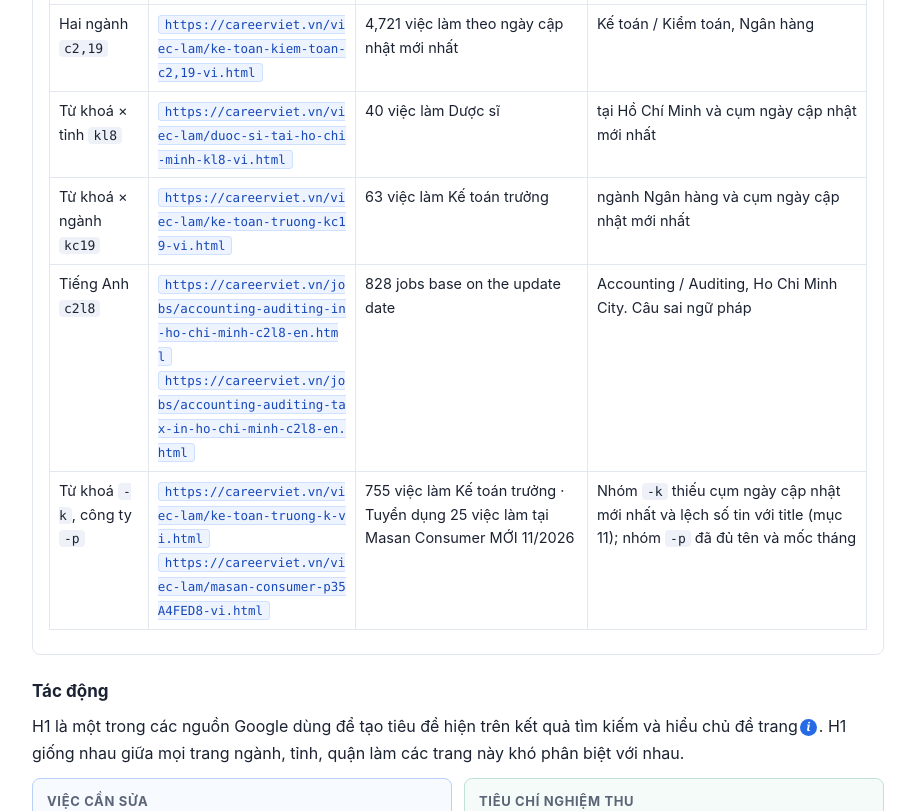
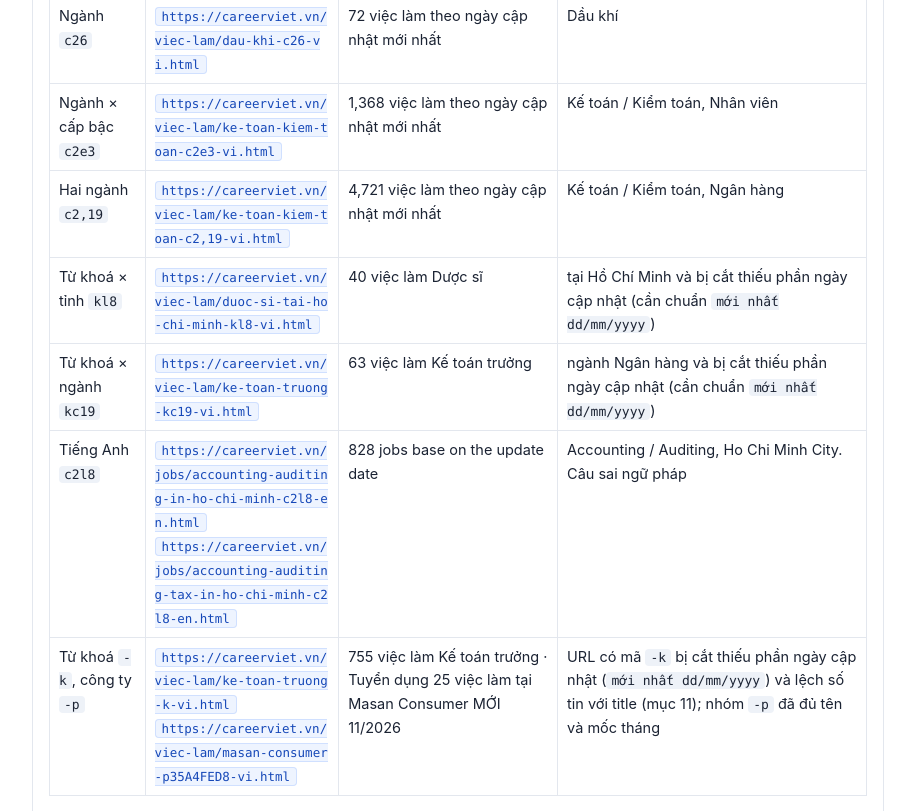
Before and after one commit to GTVSEO/gtv-client-previews, a plain HTML site: page careerviet-technical-issues-2026-1d89dbc4/index.html in a window 1280 px wide. Shown: the part 10849-11660 px from the top of the page, without its empty margins (302-1217 px from the left). Drawn offline with Linux system fonts and the light colour scheme.

Commit message:
careerviet-technical-issues: clarify H1 -k missing update date and unify moi nhat dd/mm/yyyy in section 3

```diff
--- a/careerviet-technical-issues-2026-1d89dbc4/index.html
+++ b/careerviet-technical-issues-2026-1d89dbc4/index.html
@@ -482,7 +482,7 @@ module.exports = {
 
 <!-- ============ 3 ============ -->
 <h2 id="v3" data-toc="3. H1 thiếu ngành, tỉnh, quận" data-p="p1"><span class="tag p1">P1</span>3. H1 trong HTML máy chủ thiếu ngành, tỉnh, quận</h2>
-<div class="lead"><b>Tóm tắt:</b> HTML do máy chủ trả về có H1 chung chung, ví dụ "828 việc làm theo ngày cập nhật mới nhất". Tên ngành và tỉnh chỉ hiện ra sau khi JavaScript chạy. Sau khi sửa mục 1, đây là H1 mà Google sẽ đọc trên hàng nghìn trang, nên cần sửa cùng đợt.</div>
+<div class="lead"><b>Tóm tắt:</b> HTML do máy chủ trả về có H1 chung chung ở nhóm ngành, tỉnh, quận (ví dụ "828 việc làm theo ngày cập nhật mới nhất"), còn ở các URL có mã <code>-k</code> (gồm <code>-kl</code>, <code>-kc</code>) lại bị cắt thiếu phần ngày cập nhật. Sau khi sửa mục 1, đây là H1 mà Google sẽ đọc trên hàng nghìn trang, nên cần sửa cùng đợt theo mẫu chuẩn kèm <code>mới nhất dd/mm/yyyy</code>.</div>
 
 <div class="ba">
 <div><div class="code-hd bad"><span>HTML máy chủ trả về</span><button class="cp" type="button">Chép mẫu</button></div><pre><code>&lt;div class="job-found-amout"&gt;
@@ -490,6 +490,7 @@ module.exports = {
 <div><div class="code-hd good"><span>Sau khi JavaScript chạy</span><button class="cp" type="button">Chép mẫu</button></div><pre><code><span class="dl-g">&lt;h1&gt;828 việc làm Kế toán / Kiểm toán tại</span><span class="dl-g">Hồ Chí Minh theo ngày cập nhật mới nhất&lt;/h1&gt;</span></code></pre></div>
 </div>
 <figure><img src="assets/client-v1/h1-sau-khi-chay-js.png" alt="Trang Kế toán tại Hồ Chí Minh sau khi JavaScript chạy"><figcaption>Trang <a class="u" href="https://careerviet.vn/viec-lam/ke-toan-kiem-toan-tai-ho-chi-minh-c2l8-vi.html" target="_blank" rel="noopener">https://careerviet.vn/viec-lam/ke-toan-kiem-toan-tai-ho-chi-minh-c2l8-vi.html</a> trên trình duyệt (12:07 ngày 26/11): người dùng thấy H1 đủ ngành và tỉnh. Bản HTML máy chủ gửi cho Googlebot thì thiếu hai thông tin này.</figcaption></figure>
+<p><b>Lưu ý về nhóm URL từ khoá (<code>-k</code>):</b> hiện trạng H1 ở các URL có mã <code>-k</code>, <code>-kl</code>, <code>-kc</code> đang bị cắt thiếu phần "ngày cập nhật mới nhất" (ví dụ <a class="u" href="https://careerviet.vn/viec-lam/ke-toan-truong-k-vi.html" target="_blank" rel="noopener">ke-toan-truong-k</a> chỉ hiện "755 việc làm Kế toán trưởng", còn <a class="u" href="https://careerviet.vn/viec-lam/duoc-si-tai-ho-chi-minh-kl8-vi.html" target="_blank" rel="noopener">kl8</a> sau khi chạy JavaScript cũng chỉ hiện "40 việc làm Dược sĩ tại Hồ Chí Minh"). Cần chuẩn hoá đồng nhất thành cụm <code>mới nhất dd/mm/yyyy</code> (ví dụ <code>mới nhất 26/11/2026</code>) trên tất cả nhóm trang.</p>
 
 <details open><summary>H1 đo được trên 13 loại trang</summary><div class="in"><div class="tw"><table>
 <tr><th>Loại trang</th><th>URL đo trực tiếp</th><th>H1 trong HTML máy chủ</th><th>Thông tin còn thiếu</th></tr>
@@ -502,10 +503,10 @@ module.exports = {
 <tr><td>Ngành <code>c26</code></td><td><a class="u" href="https://careerviet.vn/viec-lam/dau-khi-c26-vi.html" target="_blank" rel="noopener">https://careerviet.vn/viec-lam/dau-khi-c26-vi.html</a></td><td>72 việc làm theo ngày cập nhật mới nhất</td><td>Dầu khí</td></tr>
 <tr><td>Ngành × cấp bậc <code>c2e3</code></td><td><a class="u" href="https://careerviet.vn/viec-lam/ke-toan-kiem-toan-c2e3-vi.html" target="_blank" rel="noopener">https://careerviet.vn/viec-lam/ke-toan-kiem-toan-c2e3-vi.html</a></td><td>1,368 việc làm theo ngày cập nhật mới nhất</td><td>Kế toán / Kiểm toán, Nhân viên</td></tr>
 <tr><td>Hai ngành <code>c2,19</code></td><td><a class="u" href="https://careerviet.vn/viec-lam/ke-toan-kiem-toan-c2,19-vi.html" target="_blank" rel="noopener">https://careerviet.vn/viec-lam/ke-toan-kiem-toan-c2,19-vi.html</a></td><td>4,721 việc làm theo ngày cập nhật mới nhất</td><td>Kế toán / Kiểm toán, Ngân hàng</td></tr>
-<tr><td>Từ khoá × tỉnh <code>kl8</code></td><td><a class="u" href="https://careerviet.vn/viec-lam/duoc-si-tai-ho-chi-minh-kl8-vi.html" target="_blank" rel="noopener">https://careerviet.vn/viec-lam/duoc-si-tai-ho-chi-minh-kl8-vi.html</a></td><td>40 việc làm Dược sĩ</td><td>tại Hồ Chí Minh và cụm ngày cập nhật mới nhất</td></tr>
-<tr><td>Từ khoá × ngành <code>kc19</code></td><td><a class="u" href="https://careerviet.vn/viec-lam/ke-toan-truong-kc19-vi.html" target="_blank" rel="noopener">https://careerviet.vn/viec-lam/ke-toan-truong-kc19-vi.html</a></td><td>63 việc làm Kế toán trưởng</td><td>ngành Ngân hàng và cụm ngày cập nhật mới nhất</td></tr>
+<tr><td>Từ khoá × tỉnh <code>kl8</code></td><td><a class="u" href="https://careerviet.vn/viec-lam/duoc-si-tai-ho-chi-minh-kl8-vi.html" target="_blank" rel="noopener">https://careerviet.vn/viec-lam/duoc-si-tai-ho-chi-minh-kl8-vi.html</a></td><td>40 việc làm Dược sĩ</td><td>tại Hồ Chí Minh và bị cắt thiếu phần ngày cập nhật (cần chuẩn <code>mới nhất dd/mm/yyyy</code>)</td></tr>
+<tr><td>Từ khoá × ngành <code>kc19</code></td><td><a class="u" href="https://careerviet.vn/viec-lam/ke-toan-truong-kc19-vi.html" target="_blank" rel="noopener">https://careerviet.vn/viec-lam/ke-toan-truong-kc19-vi.html</a></td><td>63 việc làm Kế toán trưởng</td><td>ngành Ngân hàng và bị cắt thiếu phần ngày cập nhật (cần chuẩn <code>mới nhất dd/mm/yyyy</code>)</td></tr>
 <tr><td>Tiếng Anh <code>c2l8</code></td><td><a class="u" href="https://careerviet.vn/jobs/accounting-auditing-in-ho-chi-minh-c2l8-en.html" target="_blank" rel="noopener">https://careerviet.vn/jobs/accounting-auditing-in-ho-chi-minh-c2l8-en.html</a><br><a class="u" href="https://careerviet.vn/jobs/accounting-auditing-tax-in-ho-chi-minh-c2l8-en.html" target="_blank" rel="noopener">https://careerviet.vn/jobs/accounting-auditing-tax-in-ho-chi-minh-c2l8-en.html</a></td><td>828 jobs base on the update date</td><td>Accounting / Auditing, Ho Chi Minh City. Câu sai ngữ pháp</td></tr>
-<tr><td>Từ khoá <code>-k</code>, công ty <code>-p</code></td><td><a class="u" href="https://careerviet.vn/viec-lam/ke-toan-truong-k-vi.html" target="_blank" rel="noopener">https://careerviet.vn/viec-lam/ke-toan-truong-k-vi.html</a><br><a class="u" href="https://careerviet.vn/viec-lam/masan-consumer-p35A4FED8-vi.html" target="_blank" rel="noopener">https://careerviet.vn/viec-lam/masan-consumer-p35A4FED8-vi.html</a></td><td>755 việc làm Kế toán trưởng · Tuyển dụng 25 việc làm tại Masan Consumer MỚI 11/2026</td><td>Nhóm <code>-k</code> thiếu cụm ngày cập nhật mới nhất và lệch số tin với title (mục 11); nhóm <code>-p</code> đã đủ tên và mốc tháng</td></tr>
+<tr><td>Từ khoá <code>-k</code>, công ty <code>-p</code></td><td><a class="u" href="https://careerviet.vn/viec-lam/ke-toan-truong-k-vi.html" target="_blank" rel="noopener">https://careerviet.vn/viec-lam/ke-toan-truong-k-vi.html</a><br><a class="u" href="https://careerviet.vn/viec-lam/masan-consumer-p35A4FED8-vi.html" target="_blank" rel="noopener">https://careerviet.vn/viec-lam/masan-consumer-p35A4FED8-vi.html</a></td><td>755 việc làm Kế toán trưởng · Tuyển dụng 25 việc làm tại Masan Consumer MỚI 11/2026</td><td>URL có mã <code>-k</code> bị cắt thiếu phần ngày cập nhật (<code>mới nhất dd/mm/yyyy</code>) và lệch số tin với title (mục 11); nhóm <code>-p</code> đã đủ tên và mốc tháng</td></tr>
 </table></div></div></details>
 
 <h3>Tác động</h3>
@@ -515,18 +516,18 @@ module.exports = {
 <ul>
 <li>Dựng H1 ở máy chủ từ cùng dữ liệu với <code>&lt;title&gt;</code>: ngành, tỉnh, quận, cấp bậc, từ khoá.</li>
 <li>Client không ghi đè H1 bằng nội dung khác.</li>
-<li>Chuyển cụm "theo ngày cập nhật mới nhất" thành dạng <code>mới nhất DD/MM/YYYY</code> (ví dụ "mới nhất 26/11/2026") và cập nhật đồng nhất ở mọi nhóm trang, gồm cả nhóm từ khoá <code>-k</code>, <code>-kl</code>, <code>-kc</code> đang thiếu cụm này.</li>
+<li>Chuyển cụm "theo ngày cập nhật mới nhất" thành dạng <code>mới nhất dd/mm/yyyy</code> (ví dụ "mới nhất 26/11/2026") và cập nhật đồng nhất ở mọi nhóm trang, gồm cả nhóm có mã <code>-k</code>, <code>-kl</code>, <code>-kc</code> đang bị cắt thiếu phần này.</li>
 </ul></div>
 <div class="box dod"><h4>Tiêu chí nghiệm thu</h4>
 <ul>
-<li>Trên 13 loại trang ở bảng trên, H1 trong HTML <code>curl</code> chứa đủ tên ngành, tỉnh, quận có trong <code>&lt;title&gt;</code> và có cụm <code>mới nhất DD/MM/YYYY</code> đồng nhất (cả ở nhóm <code>-k</code>, <code>-kl</code>, <code>-kc</code>).</li>
+<li>Trên 13 loại trang ở bảng trên, H1 trong HTML <code>curl</code> chứa đủ tên ngành, tỉnh, quận có trong <code>&lt;title&gt;</code> và có cụm <code>mới nhất dd/mm/yyyy</code> đồng nhất (cả ở nhóm <code>-k</code>, <code>-kl</code>, <code>-kc</code>).</li>
 <li>H1 trước và sau khi JavaScript chạy giống nhau.</li>
 <li>Console không báo lỗi hydration ở H1.</li>
 </ul></div></div>
 
 <div class="sol">
 <div class="sol-t">Mẫu sửa 3: Dựng H1 trên máy chủ từ cùng biến ngành, tỉnh, quận và ngày cập nhật với title</div>
-<p>Tạo một hàm dùng chung trên Server Component để dựng tiêu đề từ biến ngành, tỉnh, quận, cấp bậc, từ khoá và ngày cập nhật. Cả <code>generateMetadata</code> lẫn thẻ <code>&lt;h1&gt;</code> đều gọi hàm này, chuẩn hoá cụm cuối thành "mới nhất DD/MM/YYYY" đồng nhất cho mọi nhóm trang và không để Client Component ghi đè.</p>
+<p>Tạo một hàm dùng chung trên Server Component để dựng tiêu đề từ biến ngành, tỉnh, quận, cấp bậc, từ khoá và ngày cập nhật. Cả <code>generateMetadata</code> lẫn thẻ <code>&lt;h1&gt;</code> đều gọi hàm này, chuẩn hoá cụm cuối thành "mới nhất dd/mm/yyyy" đồng nhất cho mọi nhóm trang và không để Client Component ghi đè.</p>
 <div class="ba">
 <div><div class="code-hd bad"><span>Hiện tại (H1 SSR chung chung hoặc thiếu ngày cập nhật ở -k)</span><button class="cp" type="button">Chép mẫu</button></div><pre><code>export default function ListingHeader({ total }) {
   return (
@@ -534,7 +535,7 @@ module.exports = {
 <span class="dl-r">      &lt;h1&gt;{total} việc làm theo ngày cập nhật mới nhất&lt;/h1&gt;</span>    &lt;/div&gt;
   );
 }</code></pre></div>
-<div><div class="code-hd good"><span>Cách sửa (SSR đủ thực thể + "mới nhất DD/MM/YYYY" đồng nhất)</span><button class="cp" type="button">Chép mẫu</button></div><pre><code><span class="dl-g">export function buildListingH1({ total, industry, location, district, keyword, updatedDate, page }) {</span><span class="dl-g">  const parts = [`${total.toLocaleString('en-US')} việc làm`];</span><span class="dl-g">  if (keyword) parts.push(keyword);</span><span class="dl-g">  if (industry) parts.push(industry.name);</span><span class="dl-g">  if (district) parts.push(`tại ${district.name}, ${location.name}`);</span><span class="dl-g">  else if (location) parts.push(`tại ${location.name}`);</span><span class="dl-g">  if (updatedDate) parts.push(`mới nhất ${updatedDate}`);</span><span class="dl-g">  if (page &gt; 1) parts.push(`- Trang ${page}`);</span><span class="dl-g">  return parts.join(' ');</span><span class="dl-g">}</span></code></pre></div>
+<div><div class="code-hd good"><span>Cách sửa (SSR đủ thực thể + "mới nhất dd/mm/yyyy" đồng nhất)</span><button class="cp" type="button">Chép mẫu</button></div><pre><code><span class="dl-g">export function buildListingH1({ total, industry, location, district, keyword, updatedDate, page }) {</span><span class="dl-g">  const parts = [`${total.toLocaleString('en-US')} việc làm`];</span><span class="dl-g">  if (keyword) parts.push(keyword);</span><span class="dl-g">  if (industry) parts.push(industry.name);</span><span class="dl-g">  if (district) parts.push(`tại ${district.name}, ${location.name}`);</span><span class="dl-g">  else if (location) parts.push(`tại ${location.name}`);</span><span class="dl-g">  if (updatedDate) parts.push(`mới nhất ${updatedDate}`);</span><span class="dl-g">  if (page &gt; 1) parts.push(`- Trang ${page}`);</span><span class="dl-g">  return parts.join(' ');</span><span class="dl-g">}</span></code></pre></div>
 </div>
 </div>
 
```
